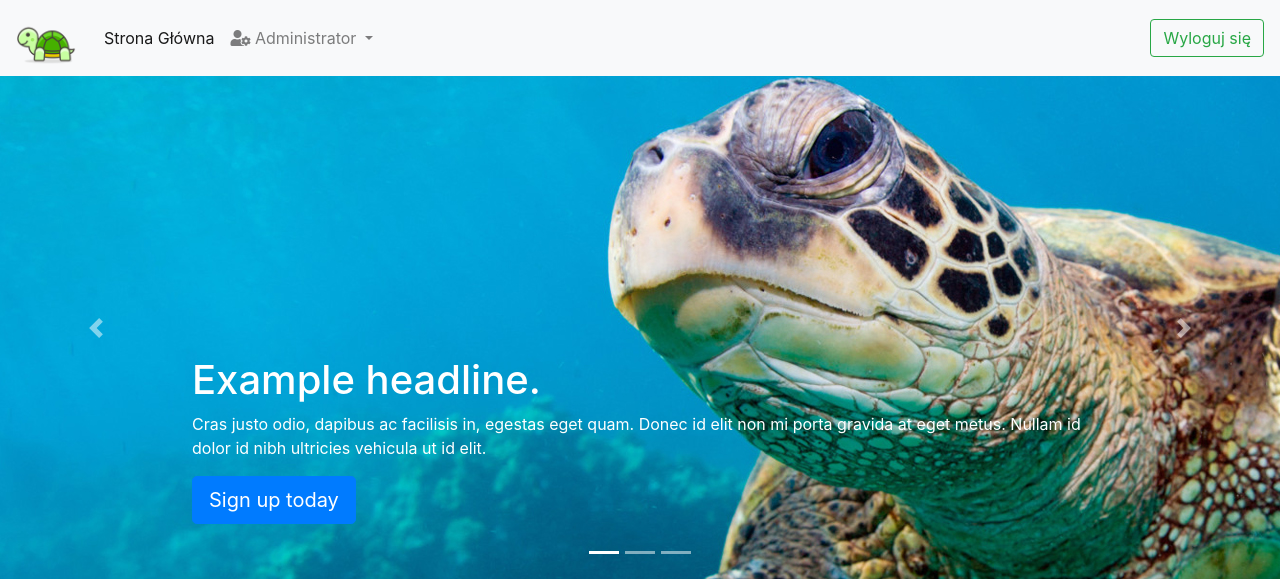
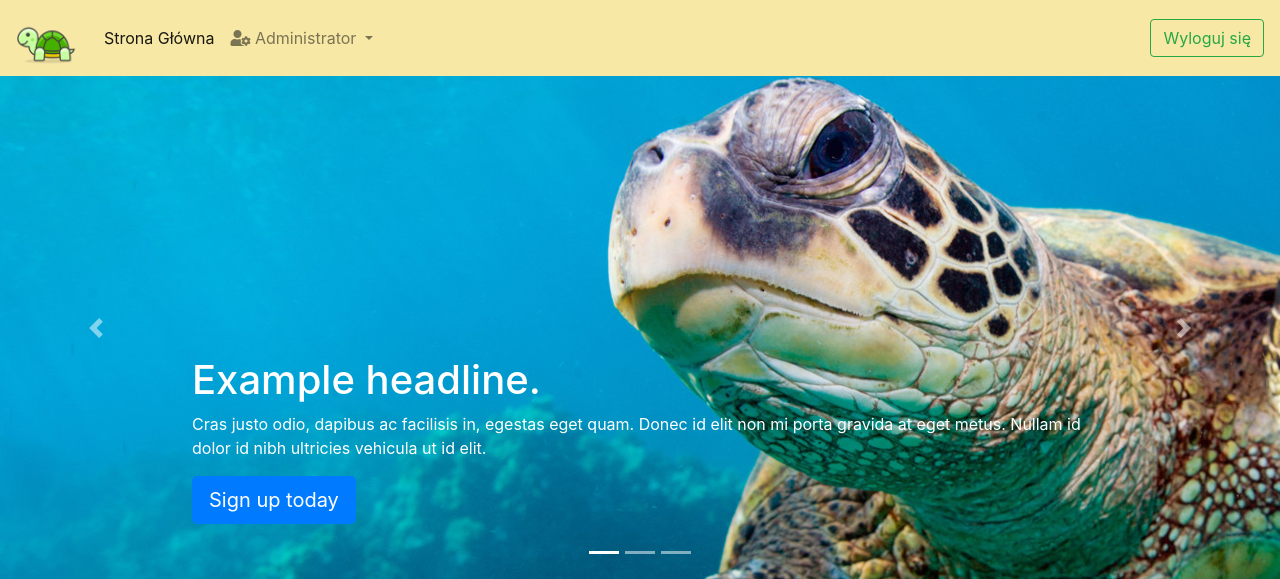
Before and after one commit to JakubZlotek/php-test-framework, a PHP site: page /welcome.php in a window 1280 px wide. Shown: the top 579 px of the page. Run offline with PHP 8.4, Linux system fonts and the light colour scheme; the visitor is signed in with stand-in values (Sample User, id 1); some libraries are stand-ins or nearby versions.

Commit message:
Update Main.css

```diff
--- a/Styles/Main.css
+++ b/Styles/Main.css
@@ -140,3 +140,7 @@ body.fade-out {
 .element {
     margin-bottom: 20px;
 }
+
+.bg-light {
+    background-color: #f7e8a6 !important;
+}
```
